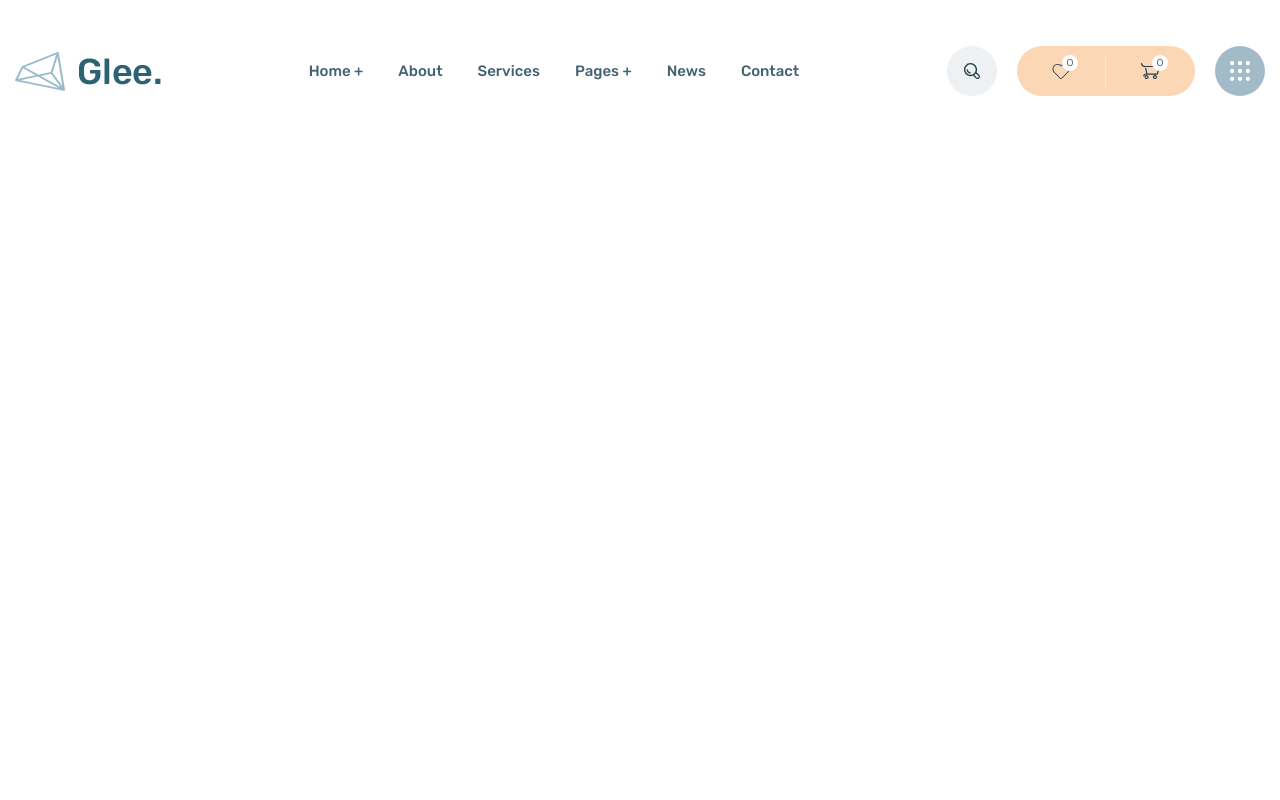
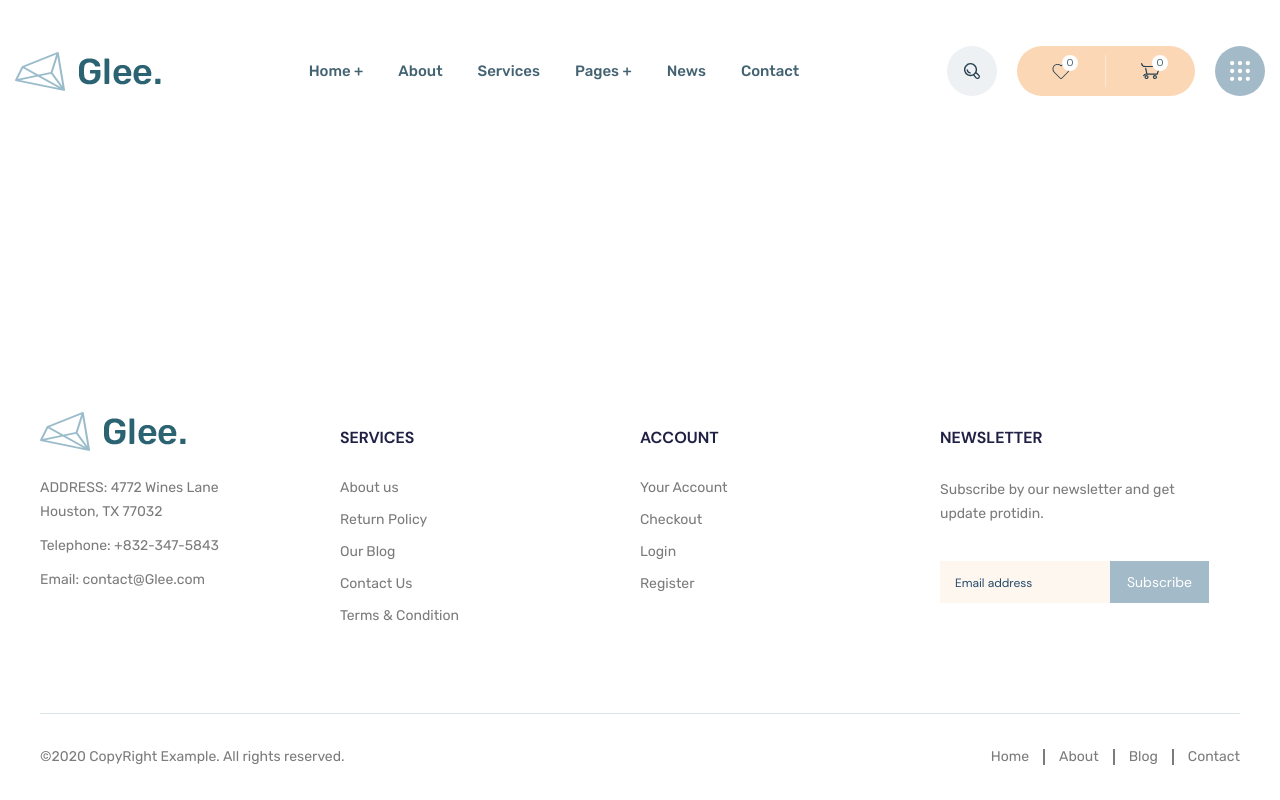
Before and after one commit to virage81/Glee, a website: page app/index.html in a window 1280 px wide. Drawn offline with nearby package versions, Linux system fonts and the light colour scheme; files that its build step writes are made by us from their sources.

Commit message:
create footer and added slick-carousel

```diff
--- a/app/index.html
+++ b/app/index.html
@@ -9,7 +9,7 @@
 	</head>
 	<body>
 		<header class="header">
-			<div class="container">
+			<div class="wide-container">
 				<div class="header__inner">
 					<a class="logo" href="#">
 						<img class="logo__img" src="img/logo.png" alt="LOGO" />
@@ -66,6 +66,80 @@
 		</header>
 		<!-- header-->
 
+		<main class="main"></main>
+
+		<footer class="footer">
+			<div class="container">
+				<div class="footer-top">
+					<div class="footer-top__item footer-top__item--contact">
+						<a class="logo footer-top__logo" href="#">
+							<img class="logo__img" src="img/logo.png" alt="LOGO" />
+						</a>
+						<a class="footer-top__address" href="#">ADDRESS: 4772 Wines Lane Houston, TX 77032</a>
+						<a class="footer-top__phone" href="tel:+8323475843">Telephone: +832-347-5843</a>
+						<a class="footer-top__email" href="mailto:contact@Glee.com">Email: contact@Glee.com</a>
+					</div>
+					<div class="footer-top__item footer-top__item--services">
+						<h6 class="footer-top__title">SERVICES</h6>
+						<ul class="footer-top__menu-list">
+							<li class="footer-top__menu-item">
+								<a class="footer-top__menu-link" href="#">About us</a>
+							</li>
+							<li class="footer-top__menu-item">
+								<a class="footer-top__menu-link" href="#">Return Policy</a>
+							</li>
+							<li class="footer-top__menu-item">
+								<a class="footer-top__menu-link" href="#">Our Blog</a>
+							</li>
+							<li class="footer-top__menu-item">
+								<a class="footer-top__menu-link" href="#">Contact Us</a>
+							</li>
+							<li class="footer-top__menu-item">
+								<a class="footer-top__menu-link" href="#">Terms & Condition</a>
+							</li>
+						</ul>
+					</div>
+					<div class="footer-top__item footer-top__item--nav">
+						<h6 class="footer-top__title">ACCOUNT</h6>
+						<ul class="footer-top__menu-list">
+							<li class="footer-top__menu-item"><a href="" class="footer-top__menu-link">Your Account</a></li>
+							<li class="footer-top__menu-item"><a href="" class="footer-top__menu-link">Checkout</a></li>
+							<li class="footer-top__menu-item"><a href="" class="footer-top__menu-link">Login</a></li>
+							<li class="footer-top__menu-item"><a href="" class="footer-top__menu-link">Register</a></li>
+						</ul>
+					</div>
+					<div class="footer-top__item footer-top__item--newsletter">
+						<h6 class="footer-top__title">NEWSLETTER</h6>
+						<p class="footer-top__text">Subscribe by our newsletter and get update protidin.</p>
+
+						<form class="footer-top__form" action="#">
+							<input class="footer-top__form-input" type="text" placeholder="Email address" required />
+							<button class="footer-top__form-btn" type="submit">Subscribe</button>
+						</form>
+					</div>
+				</div>
+				<div class="footer-bottom">
+					<p class="footer-bottom__copy">©2020 CopyRight Example. All rights reserved.</p>
+					<nav class="footer-bottom__menu">
+						<ul class="footer-bottom__menu-list">
+							<li class="footer-bottom__menu-item">
+								<a class="footer-bottom__menu-link" href="#">Home</a>
+							</li>
+							<li class="footer-bottom__menu-item">
+								<a class="footer-bottom__menu-link" href="#">About</a>
+							</li>
+							<li class="footer-bottom__menu-item">
+								<a class="footer-bottom__menu-link" href="#">Blog</a>
+							</li>
+							<li class="footer-bottom__menu-item">
+								<a class="footer-bottom__menu-link" href="#">Contact</a>
+							</li>
+						</ul>
+					</nav>
+				</div>
+			</div>
+		</footer>
+
 		<script src="js/main.min.js"></script>
 	</body>
 </html>
--- /dev/null
+++ b/app/scss/_footer.scss
@@ -0,0 +1,144 @@
+.footer {
+	&-top {
+		padding: 80px 0 75px;
+		display: flex;
+
+		border-bottom: 1px solid #dae4e9;
+
+		&__item--contact {
+			width: 200px;
+			margin-right: 100px;
+		}
+
+		&__logo {
+			display: block;
+			margin-bottom: 25px;
+			align-self: end;
+		}
+
+		&__address,
+		&__phone,
+		&__email {
+			@extend %Rubik-400;
+			font-size: 14px;
+			line-height: 24px;
+			color: $footer-color;
+
+			margin-bottom: 10px;
+
+			display: block;
+		}
+
+		&__item--services {
+			width: 170px;
+			margin-right: 130px;
+		}
+
+		&__title {
+			padding-top: 15px;
+			margin-bottom: 30px;
+			@extend %DMSans-700;
+			font-size: 16px;
+			line-height: 21px;
+			color: #1f2044;
+		}
+
+		&__menu-item {
+			margin-bottom: 14px;
+		}
+
+		&__menu-link {
+			color: $footer-color;
+			@extend %Rubik-400;
+			font-size: 14px;
+			line-height: 1;
+		}
+
+		&__item--nav {
+			width: 100px;
+			margin-right: 200px;
+		}
+
+		&__item--newsletter {
+			max-width: 270px;
+		}
+
+		&__text {
+			font-size: 14px;
+			line-height: 24px;
+			@extend %Rubik-400;
+			color: $footer-color;
+
+			margin-bottom: 35px;
+		}
+
+		&__form {
+			display: flex;
+
+			&-input {
+				max-width: 170px;
+
+				border: none;
+
+				padding: 12px 15px;
+				outline: 1px solid transparent;
+
+				background-color: #fef7f0;
+
+				transition: all .2s linear;
+
+				&::placeholder {
+					@extend %DMSans-400;
+					color: #234969;
+					font-size: 12px;
+				}
+
+				&:focus {
+					outline-color: #a3bbc8;
+				}
+			}
+
+			&-btn {
+				background-color: #a3bbc8;
+				color: #fff;
+
+				@extend %DMSans-400;
+				font-size: 14px;
+				line-height: 21px;
+
+				padding: 10px 17px;
+
+				border: none;
+				cursor: pointer;
+			}
+		}
+	}
+
+	&-bottom {
+		padding: 35px 0;
+
+		@extend %Rubik-400;
+		font-size: 14px;
+		line-height: 16px;
+		color: $footer-color;
+
+		display: flex;
+		justify-content: space-between;
+
+		&__menu-list {
+			display: flex;
+			justify-content: space-between;
+		}
+
+		&__menu-item + &__menu-item{
+			border-left: 2px solid $footer-color;
+
+			margin-left: 14px;
+			padding-left: 14px;
+		}
+
+		&__menu-link {
+			color: $footer-color;
+		}
+	}
+}
--- a/app/scss/_glob.scss
+++ b/app/scss/_glob.scss
@@ -1,12 +1,30 @@
+html,
+body {
+	min-height: 100vh;
+}
+
 body {
 	background-color: #fff;
 
 	font-size: 16px;
 	color: $default-color;
+
+	display: flex;
+	flex-direction: column;
 }
 
-.container {
+.main {
+	flex-grow: 1;
+}
+
+.wide-container {
 	max-width: 1800;
 	padding: 0 15px;
 	margin: 0 auto;
 }
+
+.container {
+	max-width: 1230px;
+	padding: 0 15px;
+	margin: 0 auto;
+}
--- a/app/scss/header/_header.scss
+++ b/app/scss/_header.scss
@@ -55,7 +55,7 @@
 		width: 178px;
 		height: 50px;
 
-		border-radius: 50px 50px 50px 50px;
+		border-radius: 50px;
 		background-color: #fcd7b6;
 
 		display: flex;
@@ -70,7 +70,7 @@
 
 	&__link--menu {
 		border-radius: 50%;
-		background-color: #a3bbc8;
+		background-color: $accent-color;
 
 		width: 50px;
 		height: 50px;
--- a/app/scss/_vars.scss
+++ b/app/scss/_vars.scss
@@ -1,4 +1,6 @@
 $header-color: #436372;
+$footer-color: #7b7b7b;
+$accent-color: #a3bbc8;
 $default-color: #243f4d;
 $title-color: #191919;
 
@@ -26,3 +28,11 @@ $title-color: #191919;
 	font-family: 'Rubik-Regular';
 	font-weight: 400;
 }
+
+%button {
+	color: #fff;
+	background-color: $accent-color;
+	font-size: 15px;
+	line-height: 12px;
+	@extend %Rubik-500;
+}
--- a/app/scss/style.scss
+++ b/app/scss/style.scss
@@ -3,6 +3,8 @@
 @import 'normalize';
 @import 'glob';
 
-@import 'header/header';
+@import 'header';
+
+@import 'footer';
 
 @import 'media';
--- a/gulpfile.js
+++ b/gulpfile.js
@@ -32,7 +32,7 @@ function styles() {
 }
 
 function scripts() {
-	return src(['node_modules/jquery/dist/jquery.js', 'app/js/main.js'])
+	return src(['node_modules/jquery/dist/jquery.js', 'node_modules/slick-carousel/slick/slick.js','app/js/main.js'])
 		.pipe(concat('main.min.js'))
 		.pipe(uglify())
 		.pipe(dest('app/js'))
--- a/package.json
+++ b/package.json
@@ -18,6 +18,7 @@
 		"gulp-sass": "^5.0.0",
 		"gulp-uglify": "^3.0.2",
 		"jquery": "^3.6.0",
-		"sass": "^1.35.2"
+		"sass": "^1.35.2",
+		"slick-carousel": "^1.8.1"
 	}
 }
```
Also changed, not shown: app/js/main.min.js.
